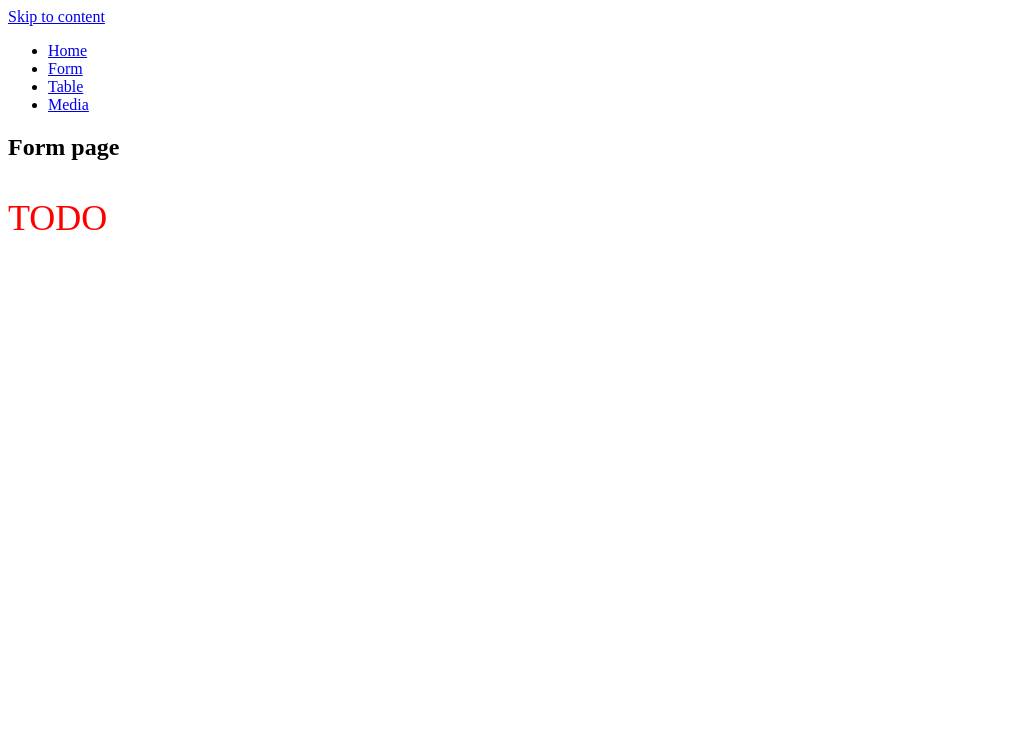
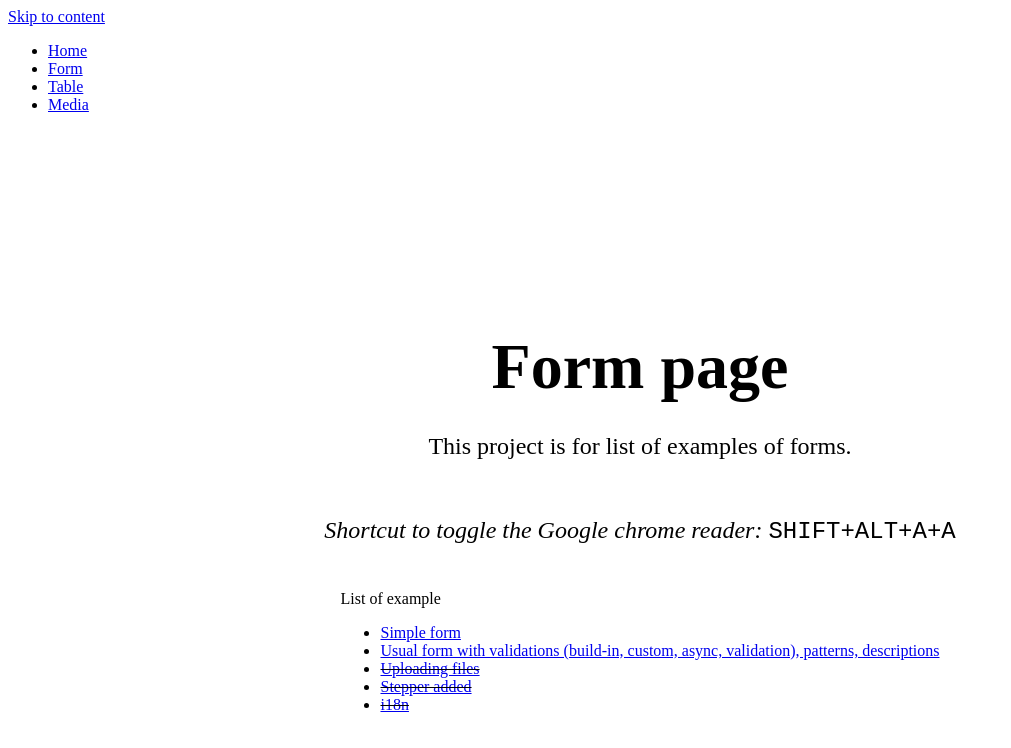
Before and after one commit to kembek/formik-nextjs-playground, a Next.js app: page /form-page in a window 1280 px wide. Shown: the top 748 px of the page, without its empty margins (0-1011 px from the left). Built offline with nearby package versions, Linux system fonts and the light colour scheme.

Commit message:
feat: form page was moved

```diff
--- a/pages/form-page/index.tsx
+++ b/pages/form-page/index.tsx
@@ -1,16 +1,61 @@
+import Head from 'next/head';
+import Link from 'next/link';
+
+import styles from '../../styles/Home.module.css';
+
+const PARENT_PATH = '/form-page';
+
 export default function FormPage() {
   return (
-    <section>
-      <h1>Form page</h1>
-      <p
-        style={{
-          fontSize: 36,
-          textTransform: 'uppercase',
-          color: 'red',
-        }}
-      >
-        TODO
-      </p>
-    </section>
+    <div className={styles.container}>
+      <Head>
+        <title>Form page</title>
+      </Head>
+
+      <main id="content" className={styles.main}>
+        <h1 className={styles.title}>Form page</h1>
+        <p className={styles.description}>This project is for list of examples of forms.</p>
+        <p className={styles.description}>
+          <i>Shortcut to toggle the Google chrome reader:</i> <code>SHIFT+ALT+A+A</code>
+        </p>
+
+        <div>
+          <p>List of example</p>
+          <ul role="listbox" aria-label="List of links for navigation in the site">
+            <li>
+              <Link href={`${PARENT_PATH}/simple-form`}>
+                <a>Simple form</a>
+              </Link>
+            </li>
+            <li>
+              <Link href={`${PARENT_PATH}/usual-form`}>
+                <a>Usual form with validations (build-in, custom, async, validation), patterns, descriptions</a>
+              </Link>
+            </li>
+            <li>
+              <del>
+                <Link href="#">
+                  <a>Uploading files</a>
+                </Link>
+              </del>
+            </li>
+            <li>
+              <del>
+                <Link href="#">
+                  <a>Stepper added</a>
+                </Link>
+              </del>
+            </li>
+            <li>
+              <del>
+                <Link href="#">
+                  <a>i18n</a>
+                </Link>
+              </del>
+            </li>
+          </ul>
+        </div>
+      </main>
+    </div>
   );
 }
--- a/pages/simple-form/index.tsx
+++ b/pages/form-page/simple-form/index.tsx
@@ -4,7 +4,7 @@ import Button from 'react-bootstrap/Button';
 import Form from 'react-bootstrap/Form';
 import * as yup from 'yup';
 
-import { Heading, InputFormik } from '../../components';
+import { Heading, InputFormik } from '../../../components';
 
 const validationSchema = yup.object({
   username: yup.string().required().min(3).max(20),
--- a/pages/media-page/index.tsx
+++ b/pages/media-page/index.tsx
@@ -1,4 +1,5 @@
 import Head from 'next/head';
+
 import { TODO } from '../../components';
 
 export default function MediaPage() {
```
Also changed, not shown: pages/index.tsx (+6 -42 lines).
